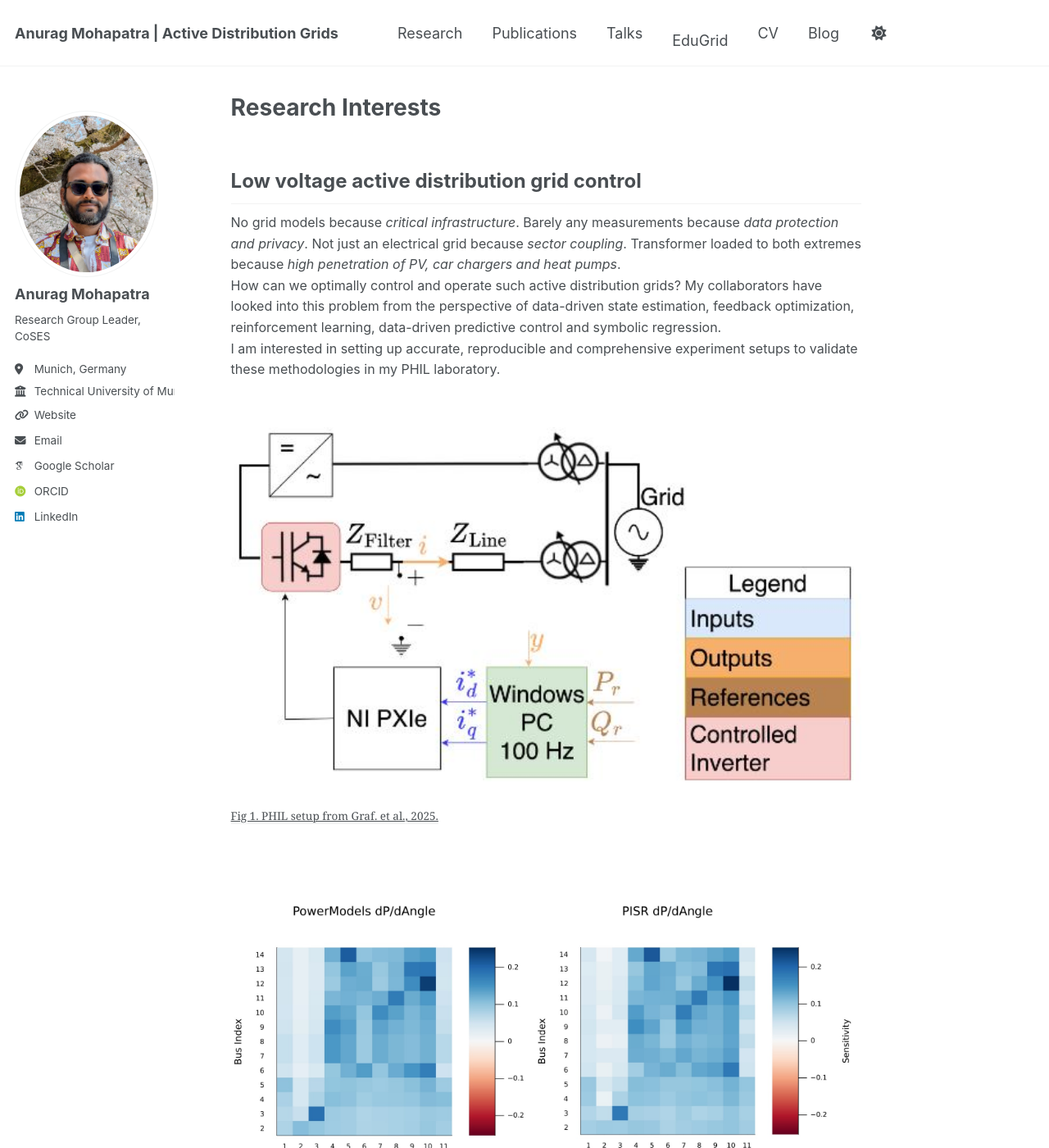
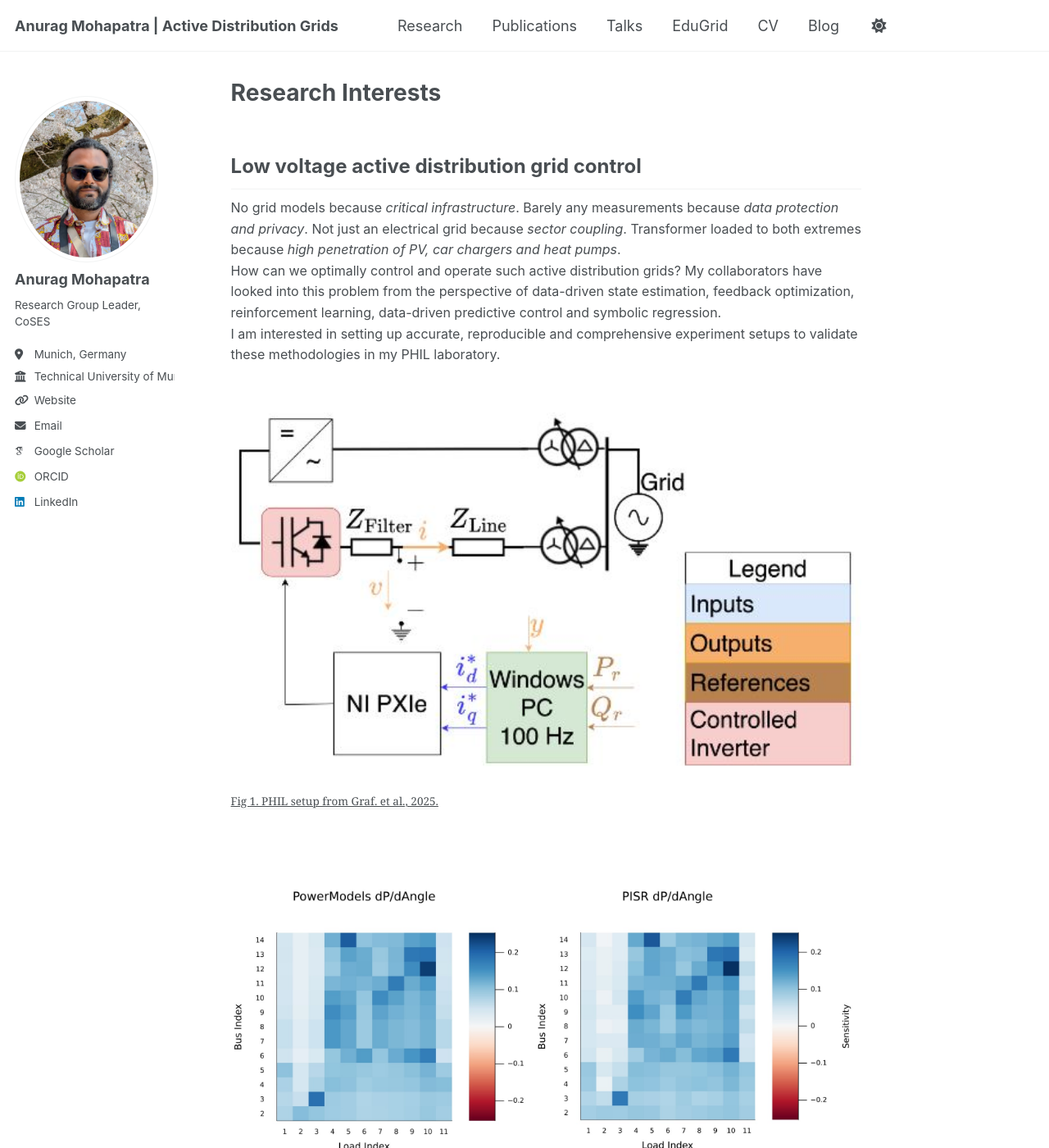
Before and after one commit to anuragmohapatra90/anuragmohapatra90.github.io, a Jekyll site: the page built from _pages/research.md, in a window 1280 px wide and 1400 px high. Shown: the whole window at 82% size. Built offline with Jekyll 4.4.1, drawn with Linux system fonts in a browser that asks for light colours; some web fonts are replaced; a script that is not in the unit is left out.

Commit message:
final edits to research tab V3

```diff
--- a/_data/navigation.yml
+++ b/_data/navigation.yml
@@ -15,7 +15,8 @@ main:
     url: /publications/
   - title: "Talks"
     url: /talks/
-  - title: '<a href="http://edu-grid.org" target="_blank">EduGrid</a>'
+  - title: "EduGrid"
+    url: http://edu-grid.org
   - title: "CV"
     url: /cv/
   - title: "Blog"
--- a/_sass/layout/_research.scss
+++ b/_sass/layout/_research.scss
@@ -31,13 +31,14 @@
 .media-container {
   margin-top: 20px;
   display: flex;
-  flex-wrap: wrap; /* This is key: allows images to wrap to the next line */
-  gap: 15px;       /* This creates a nice space between all images */
+  flex-wrap: wrap;
+  gap: 15px;
 }
 
 .media-container img {
-  flex: 1 1 300px; /* This is the magic: each image will try to be 300px, but can grow or shrink. On a wide screen, you might get 3 in a row. On a narrow screen, they will stack. */
-  max-width: 100%;  /* Ensures images don't overflow their container */
-  height: auto;     /* Maintains aspect ratio */
+  /* THIS IS THE CORRECTED LINE */
+  flex: 1 1 45%;   /* Each image takes up ~45% of the width, allowing two per row */
+  max-width: 100%;
+  height: auto;
   display: block;
 }
```
Also changed, not shown: assets/js/custom-scripts.js (+19 -5 lines).
